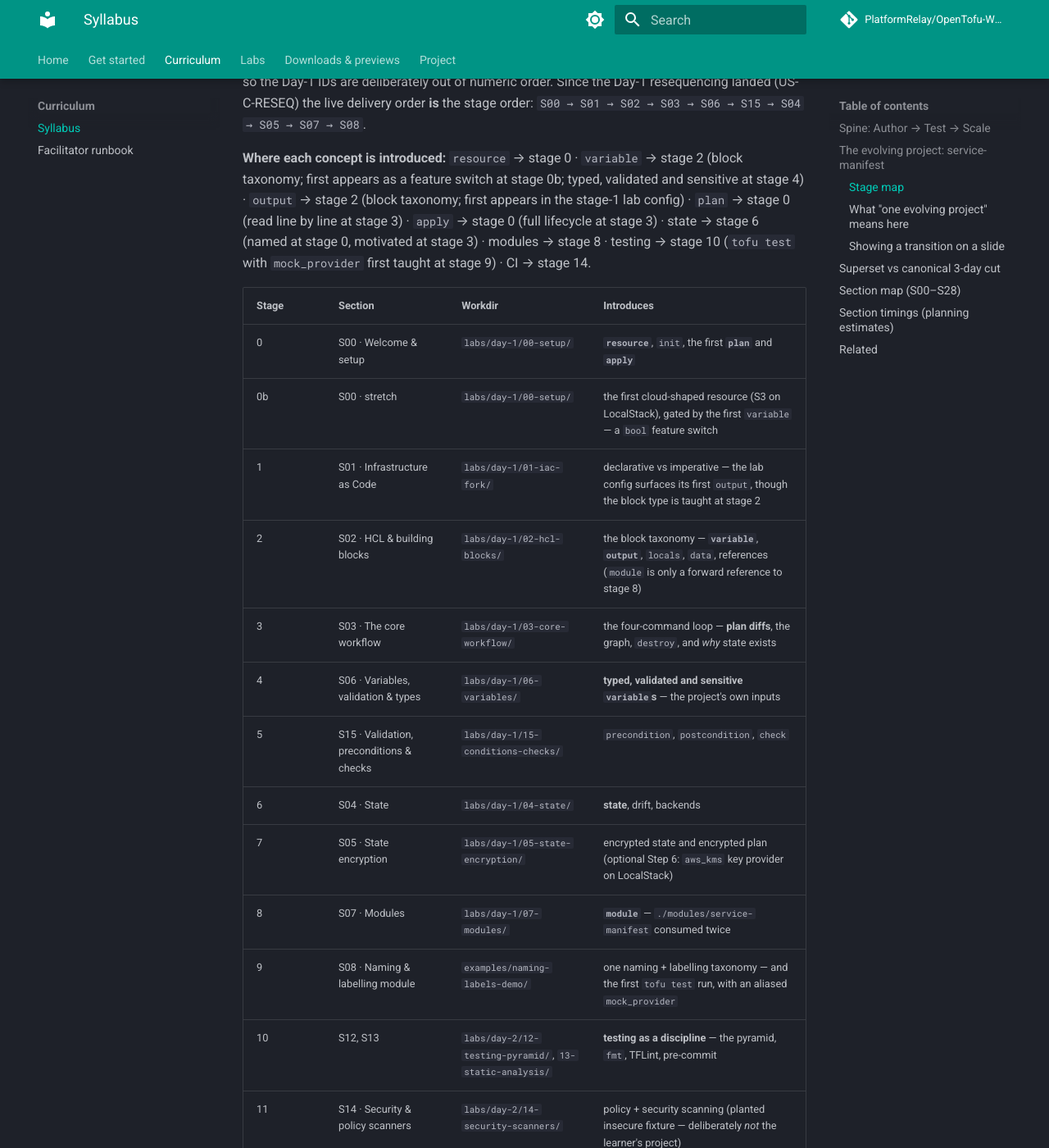
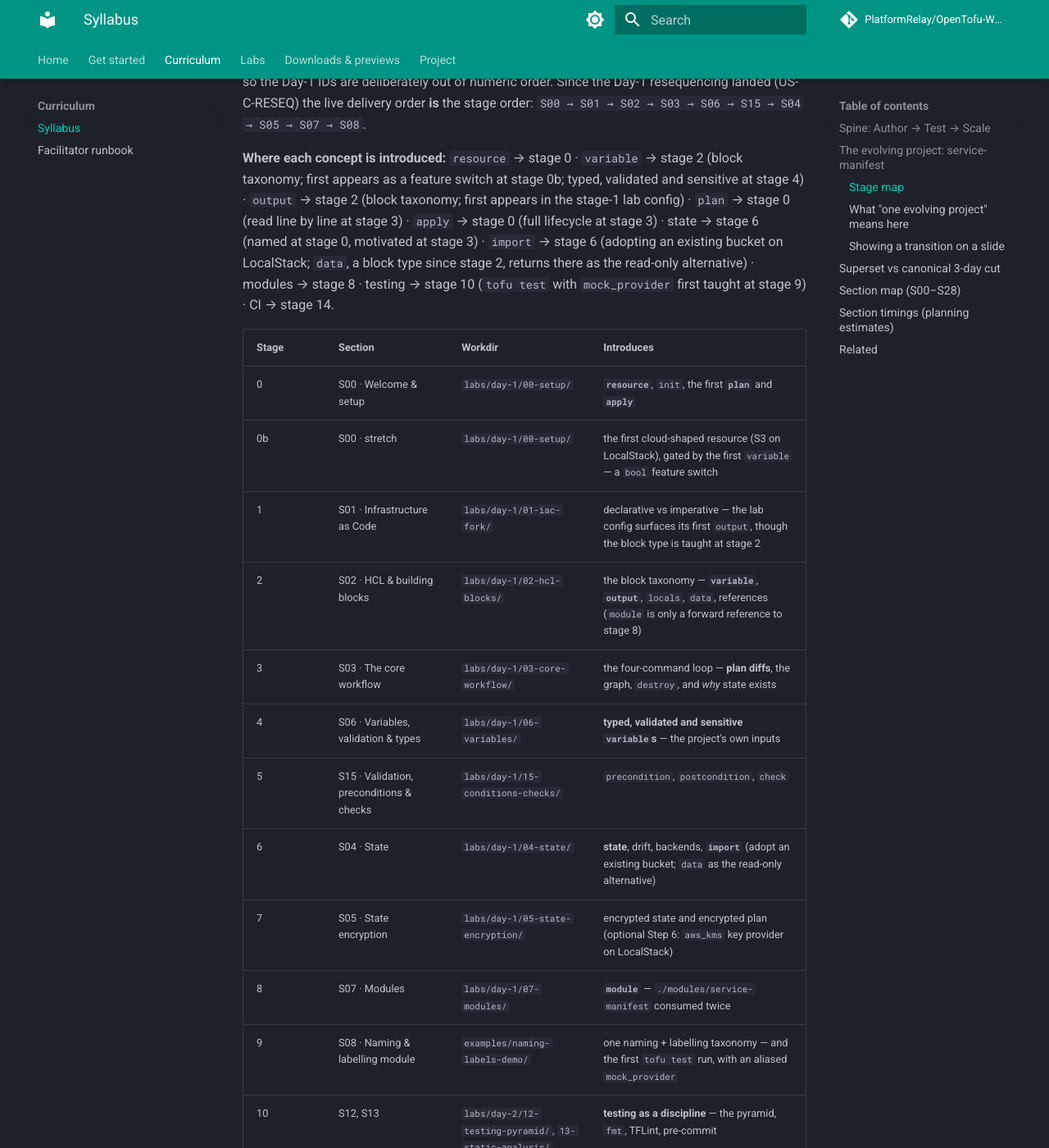
Before and after one commit to PlatformRelay/OpenTofu-Workshop, an MkDocs documentation site: the page built from docs/syllabus.md, in a window 1280 px wide and 1400 px high, scrolled down 1086 px. Shown: the whole window at 82% size. Built offline with MkDocs 1.6.1 and Material for MkDocs 9.7.7, drawn with Linux system fonts in a browser that asks for light colours; comment, search, counter and statistics services are not loaded.

Commit message:
📝 docs(deck): record import at stage 6 in the syllabus and runbook

```diff
--- a/docs/syllabus.md
+++ b/docs/syllabus.md
@@ -44,7 +44,9 @@ stage 2 (block taxonomy; first appears as a feature switch at stage 0b; typed,
 validated and sensitive at stage 4) · `output` → stage 2 (block taxonomy; first
 appears in the stage-1 lab config) · `plan` → stage 0 (read line by line at
 stage 3) · `apply` → stage 0 (full lifecycle at stage 3) · state → stage 6
-(named at stage 0, motivated at stage 3) · modules → stage 8 · testing → stage 10
+(named at stage 0, motivated at stage 3) · `import` → stage 6 (adopting an
+existing bucket on LocalStack; `data`, a block type since stage 2, returns there
+as the read-only alternative) · modules → stage 8 · testing → stage 10
 (`tofu test` with `mock_provider` first taught at stage 9) · CI → stage 14.
 
 | Stage | Section | Workdir | Introduces |
@@ -56,7 +58,7 @@ stage 3) · `apply` → stage 0 (full lifecycle at stage 3) · state → stage 6
 | 3 | S03 · The core workflow | `labs/day-1/03-core-workflow/` | the four-command loop — **plan diffs**, the graph, `destroy`, and *why* state exists |
 | 4 | S06 · Variables, validation & types | `labs/day-1/06-variables/` | **typed, validated and sensitive `variable`s** — the project's own inputs |
 | 5 | S15 · Validation, preconditions & checks | `labs/day-1/15-conditions-checks/` | `precondition`, `postcondition`, `check` |
-| 6 | S04 · State | `labs/day-1/04-state/` | **state**, drift, backends |
+| 6 | S04 · State | `labs/day-1/04-state/` | **state**, drift, backends, **`import`** (adopt an existing bucket; `data` as the read-only alternative) |
 | 7 | S05 · State encryption | `labs/day-1/05-state-encryption/` | encrypted state and encrypted plan (optional Step 6: `aws_kms` key provider on LocalStack) |
 | 8 | S07 · Modules | `labs/day-1/07-modules/` | **`module`** — `./modules/service-manifest` consumed twice |
 | 9 | S08 · Naming & labelling module | `examples/naming-labels-demo/` | one naming + labelling taxonomy — and the first `tofu test` run, with an aliased `mock_provider` |
```
Also changed, not shown: docs/facilitator-runbook.md (+2 -2 lines).
